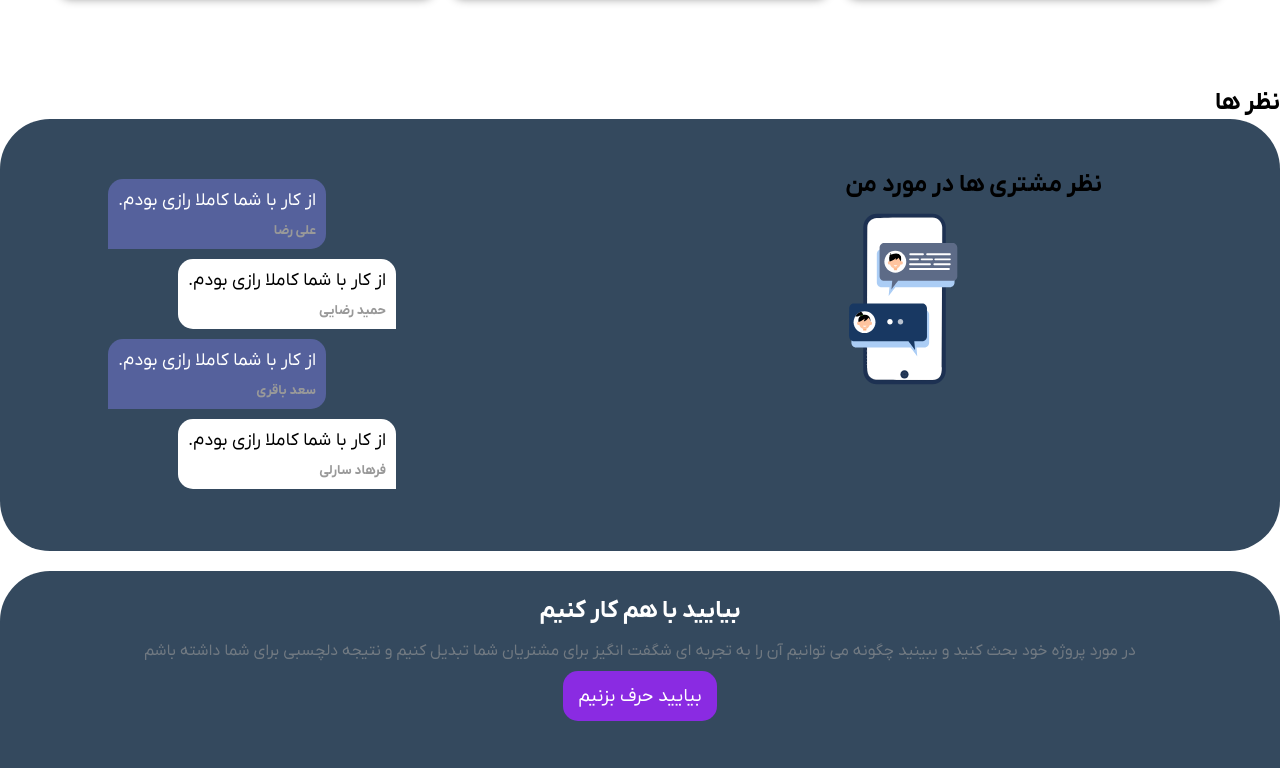
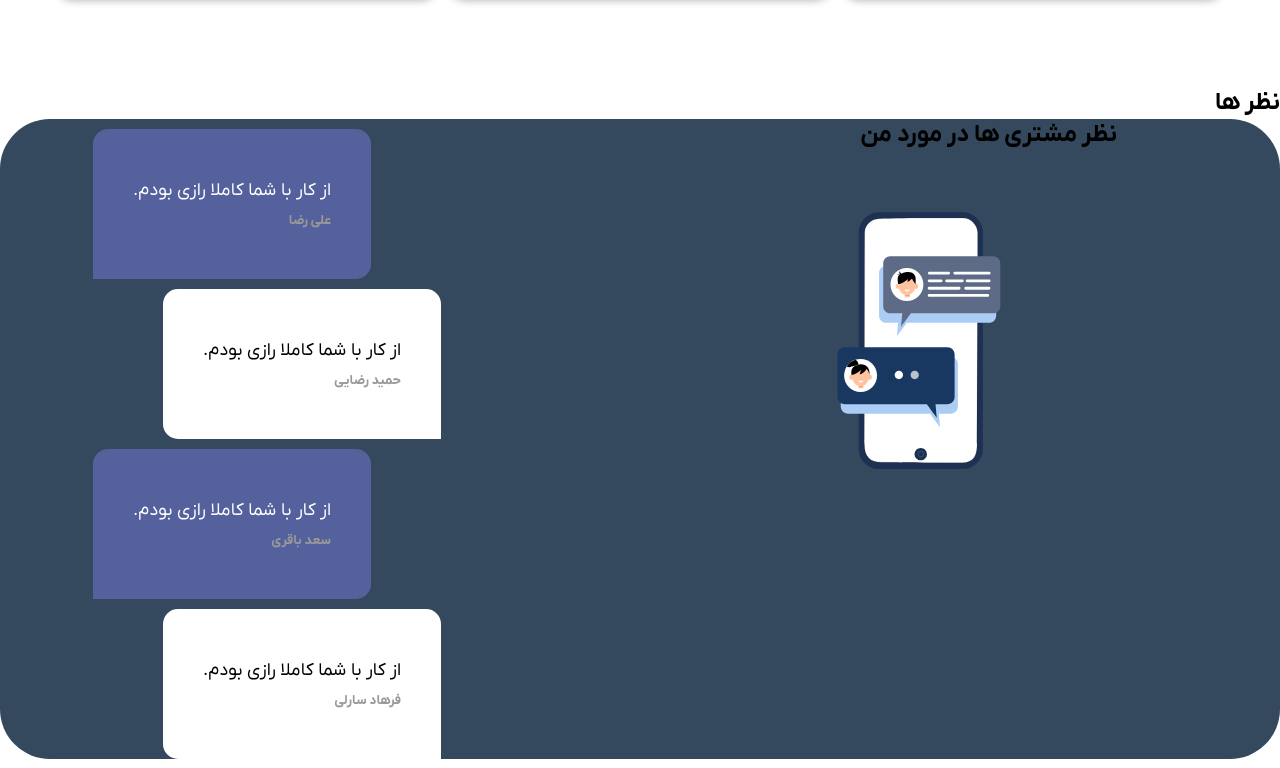
Before and after one commit to F-Sarli-1390/shachsi, a plain HTML site: page index.html in a window 1280 px wide. Shown: the part 1982-2750 px from the top of the page. Drawn offline with nearby package versions, Linux system fonts and the light colour scheme; no server answers.

Commit message:
Updatee style.css

```diff
--- a/style.css
+++ b/style.css
@@ -283,7 +283,7 @@ footer{
     flex-wrap: wrap;
     margin-bottom: 20px;
     border-radius: 50px;
-    padding: 50px 0;
+    padding: 0px 0;
 }
 
 .right-nazar{
@@ -293,7 +293,7 @@ footer{
 
 .rn{
     background-color: rgba(127, 127, 235, 0.438);
-    padding: 10px 10px;
+    padding: 50px 40px;
     margin-top: 10px;
     border-radius: 15px 15px 15px 0;
     color: white;
@@ -312,7 +312,7 @@ footer{
 
 .ln{
     background-color: #ffffff;
-    padding: 10px 10px;
+    padding: 50px 40px;
     margin-top: 10px;
     border-radius: 15px 15px 0 15px;
     color: white;
```
